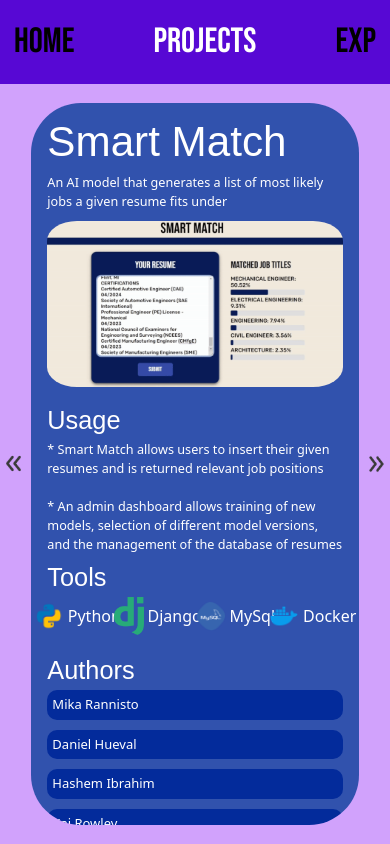
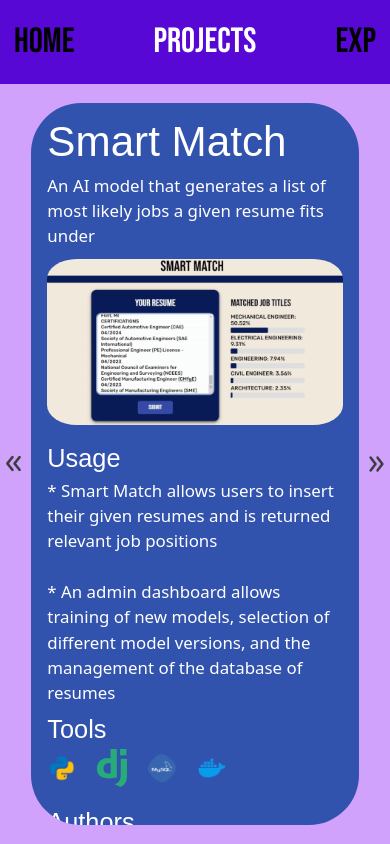
Before and after one commit to MikaRanAway/mika-portfolio, a Vue app: page /projects in a window 390 px wide. Built offline with nearby package versions, Linux system fonts and the light colour scheme; a web font is replaced by a local one.

Commit message:
Changed tool names to dissapear when on phone dimensions and made socials pictures be auto width

```diff
--- a/src/assets/main.css
+++ b/src/assets/main.css
@@ -176,7 +176,7 @@
 }
 
 .socialsIcon {
-  width: 100%;
+  width: auto;
   height: 10vh;
 }
 
@@ -614,8 +614,15 @@
     padding: 10px;
       }
 
+    .techName {
+      display: none;
+    }
     .projectTitle {
       font-size: 5vh;
+    }
+
+    .projectDefinition {
+      font-size: 2vh;
     }
 
     .authorList {
```
